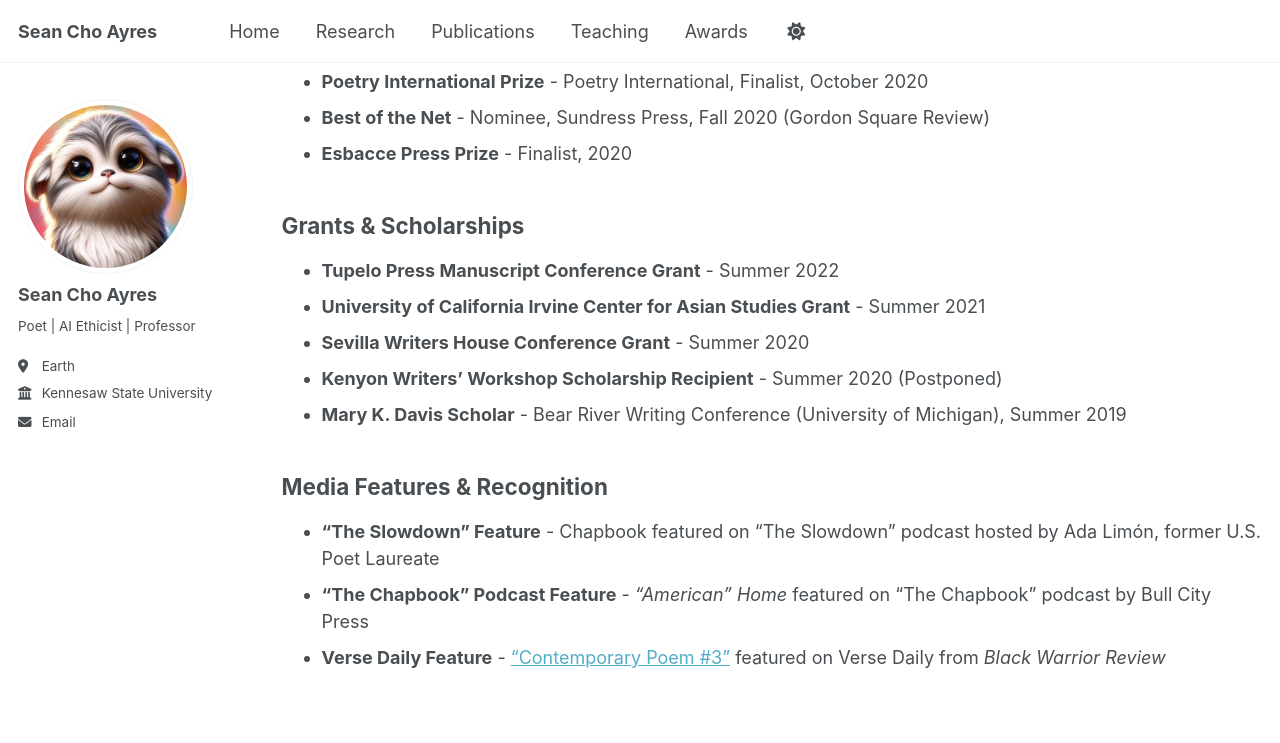
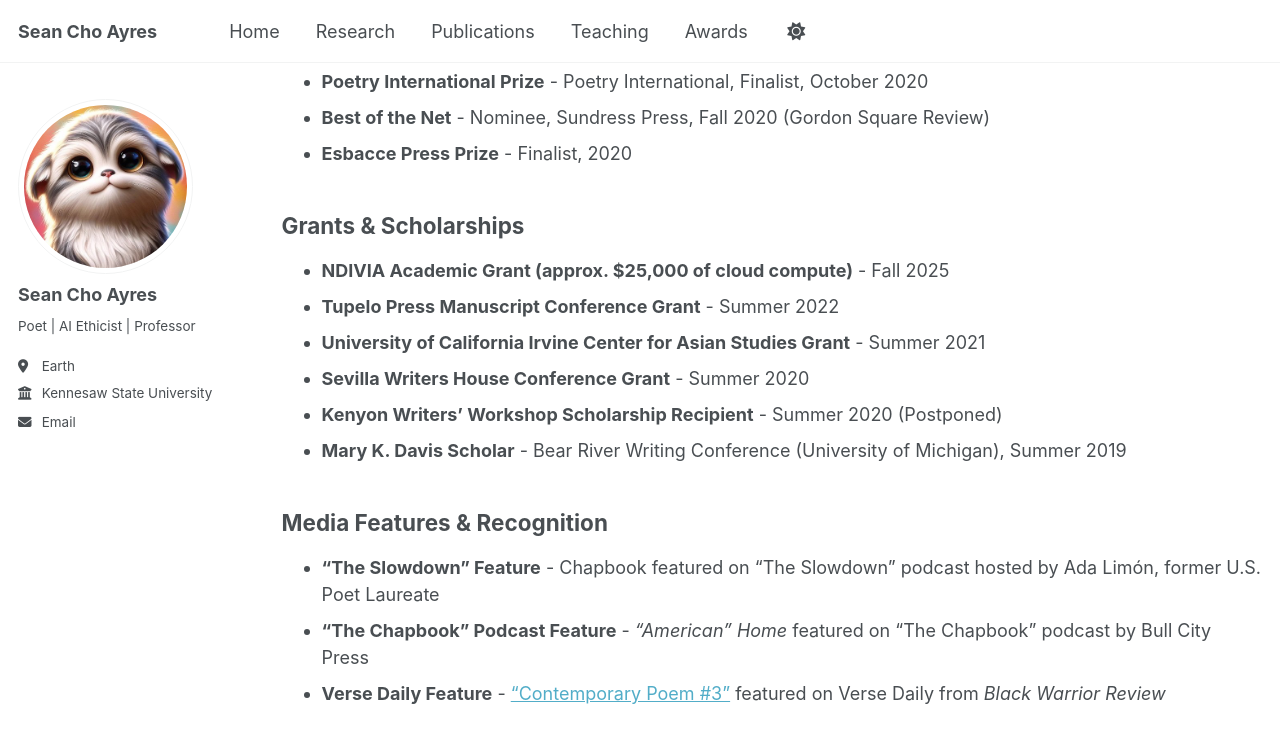
Before and after one commit to seanchoa/seanchoa, a Jekyll site: the page built from _pages/awards.md, in a window 1280 px wide and 900 px high, scrolled down 1094 px. Shown: the top 743 px of the window. Built offline with Jekyll 4.4.1, drawn with Linux system fonts in a browser that asks for light colours.

Commit message:
Update awards.md

```diff
--- a/_pages/awards.md
+++ b/_pages/awards.md
@@ -40,6 +40,7 @@ author_profile: true
 
 ## Grants & Scholarships
 
+* **NDIVIA Academic Grant (approx. $25,000 of cloud compute)** - Fall 2025
 * **Tupelo Press Manuscript Conference Grant** - Summer 2022
 * **University of California Irvine Center for Asian Studies Grant** - Summer 2021
 * **Sevilla Writers House Conference Grant** - Summer 2020
```
